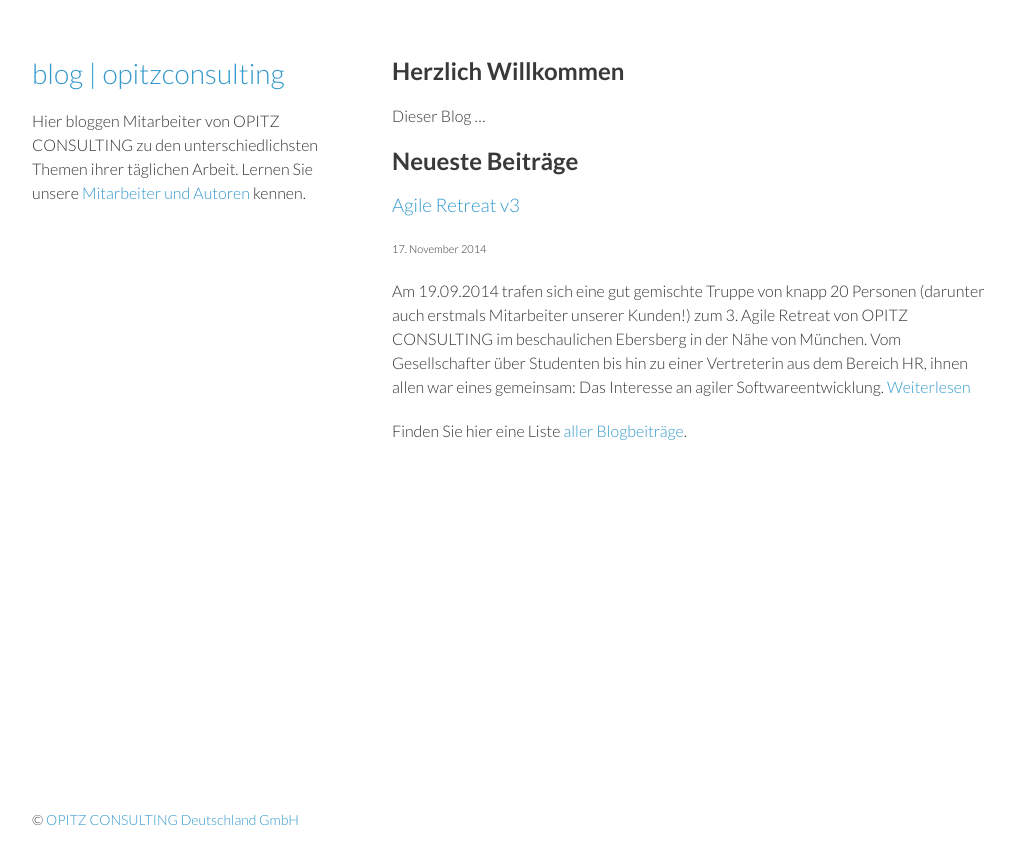
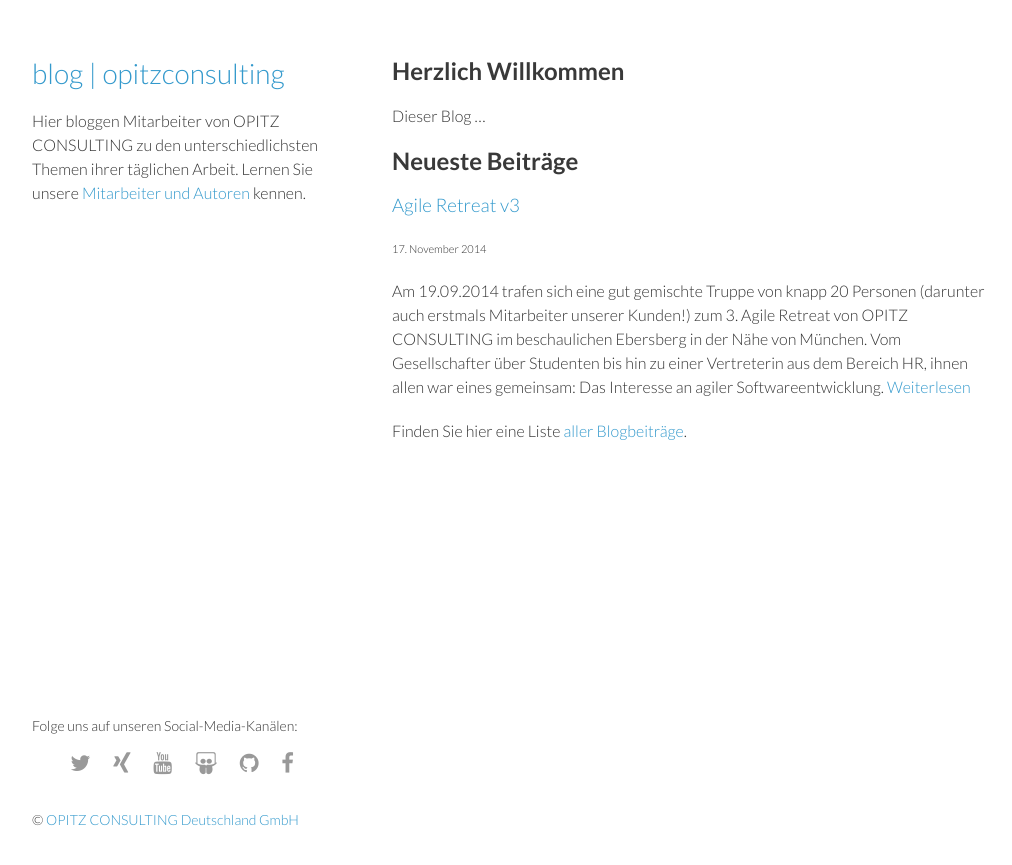
Before and after one commit to opitzconsulting/opitzconsulting.github.io, a Jekyll site: the page built from index.md, in a window 1280 px wide. Shown: the top 865 px of the page, without its empty margins (128-1140 px from the left). Built offline with Jekyll 4.4.1, drawn with Linux system fonts in a browser that asks for light colours; nearby versions of some CDN libraries.

Commit message:
add social media links

```diff
--- a/_layouts/default.html
+++ b/_layouts/default.html
@@ -4,9 +4,9 @@
     <meta charset="utf-8">
     <meta http-equiv="X-UA-Compatible" content="chrome=1">
     <title>{% if page.title %}{{ page.title }} &middot; {% endif %}blog | opitzconsulting</title>
-
     <link rel="stylesheet" href="{{ site.baseurl }}/assets/css/styles.css">
     <link rel="stylesheet" href="{{ site.baseurl }}/assets/css/pygment_trac.css">
+	<link rel="stylesheet" href="https://maxcdn.bootstrapcdn.com/font-awesome/4.4.0/css/font-awesome.min.css">
     <meta name="viewport" content="width=device-width, initial-scale=1, user-scalable=no">
     <!--[if lt IE 9]>
     <script src="//html5shiv.googlecode.com/svn/trunk/html5.js"></script>
@@ -22,6 +22,17 @@
 		{{content}}
 	  </section>
       <footer>
+		<div class="social-media">
+			<p>Folge uns auf unseren Social-Media-Kanälen:</p>
+			<ul>
+				<li><a href="https://www.twitter.com/oc_wire" title="Twitter"><i class="fa fa-twitter"></i></a></li>
+				<li><a href="https://www.xing.com/companies/opitzconsultinggmbh" title="Xing"><i class="fa fa-xing"></i></a></li>
+				<li><a href="https://www.youtube.com/user/OPITZCONSULTING" title="Youtube"><i class="fa fa-youtube"></i></a></li>
+				<li><a href="http://de.slideshare.net/opitzconsulting/" title="Slideshare"><i class="fa fa-slideshare"></i></a></li>
+				<li><a href="https://github.com/opitzconsulting/" title="Github"><i class="fa fa-github"></i></a></li>
+				<li><a href="https://www.facebook.com/pages/OPITZ-CONSULTING-GmbH/159792574039442" title="Facebook"><i class="fa fa-facebook"></i></a></li>
+			</ul>
+		</div>
         <p>&copy; <a href="http://www.opitz-consulting.com">OPITZ CONSULTING Deutschland GmbH</a></p>
 	  </footer>
     </div>
--- a/assets/css/styles.css
+++ b/assets/css/styles.css
@@ -184,6 +184,28 @@ footer {
   font-size: 14px;
 }
 
+.social-media p {
+  margin-bottom: 0;
+}
+
+.social-media ul {
+  list-style: none;
+  color: #999999;
+  padding: 0;
+  text-align: center;
+}
+
+.social-media li {
+  font-size: 22px;
+  margin: 10px;
+  padding: 0;
+  display: inline-block;
+}
+
+.social-media a {
+  color: #999999;
+}
+
 @media print, screen and (max-width: 960px) {
 
   div.wrapper {
```
Also changed, not shown: readme.md.
